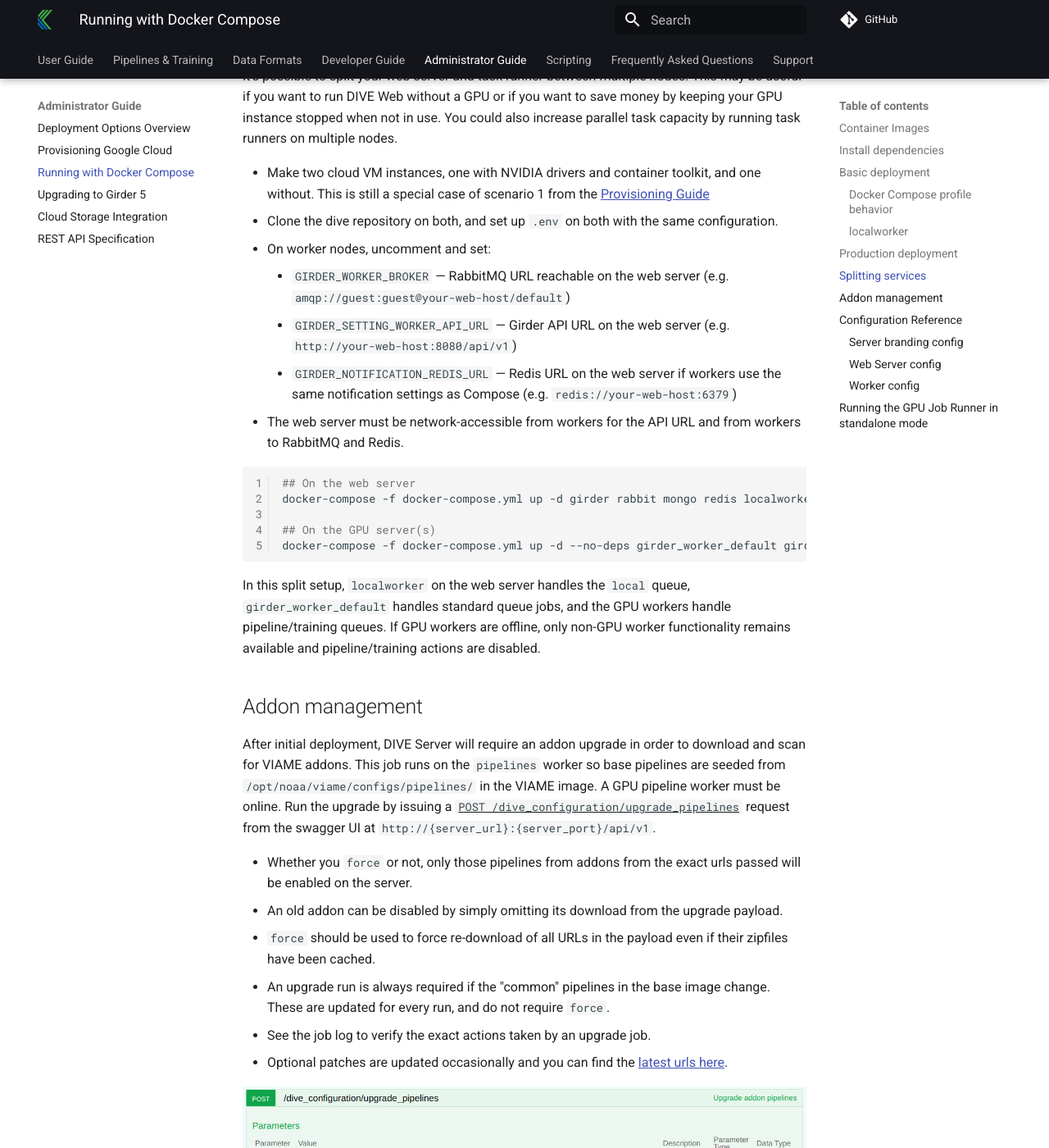
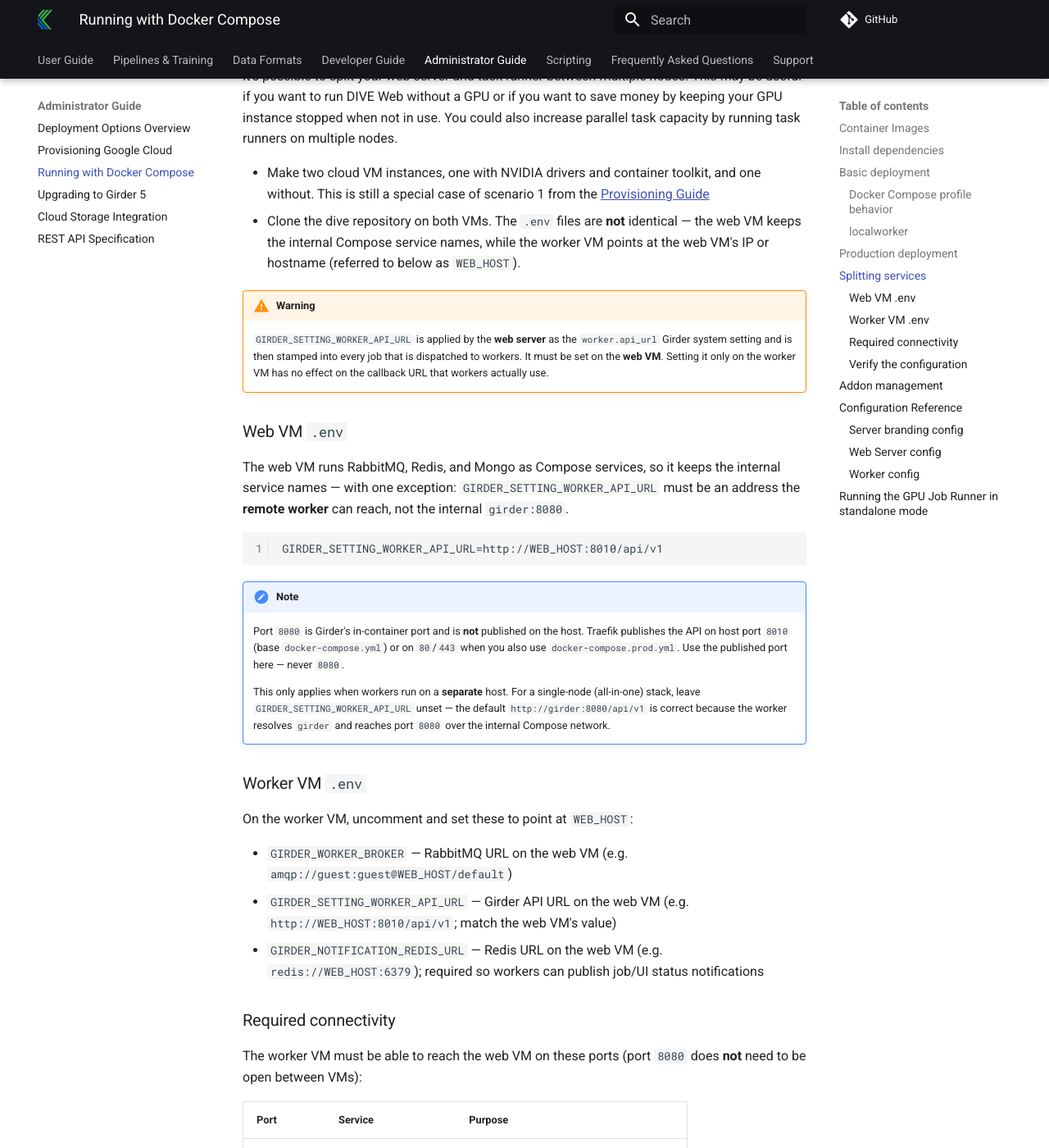
Before and after one commit to Kitware/dive, an MkDocs documentation site: the page built from docs/Deployment-Docker-Compose.md, in a window 1280 px wide and 1400 px high, scrolled down 4034 px. Shown: the whole window at 82% size. Built offline with MkDocs 1.6.1 and Material for MkDocs 9.7.7, drawn with Linux system fonts in a browser that asks for light colours; comment, search, counter and statistics services are not loaded; some of the changed text lies outside the part shown.

Commit message:
update deployment docs for multiple vms not in the same docker compose stack

````diff
--- a/docs/Deployment-Docker-Compose.md
+++ b/docs/Deployment-Docker-Compose.md
@@ -117,12 +117,45 @@ docker-compose -f docker-compose.yml -f docker-compose.prod.yml up -d --scale gi
 It's possible to split your web server and task runner between multiple nodes.  This may be useful if you want to run DIVE Web without a GPU or if you want to save money by keeping your GPU instance stopped when not in use.  You could also increase parallel task capacity by running task runners on multiple nodes.
 
 * Make two cloud VM instances, one with NVIDIA drivers and container toolkit, and one without.  This is still a special case of scenario 1 from the [Provisioning Guide](Deployment-Provision.md)
-* Clone the dive repository on both, and set up `.env` on both with the same configuration.
-* On worker nodes, uncomment and set:
-    * `GIRDER_WORKER_BROKER` — RabbitMQ URL reachable on the web server (e.g. `amqp://guest:guest@your-web-host/default`)
-    * `GIRDER_SETTING_WORKER_API_URL` — Girder API URL on the web server (e.g. `http://your-web-host:8080/api/v1`)
-    * `GIRDER_NOTIFICATION_REDIS_URL` — Redis URL on the web server if workers use the same notification settings as Compose (e.g. `redis://your-web-host:6379`)
-* The web server must be network-accessible from workers for the API URL and from workers to RabbitMQ and Redis.
+* Clone the dive repository on both VMs. The `.env` files are **not** identical — the web VM keeps the internal Compose service names, while the worker VM points at the web VM's IP or hostname (referred to below as `WEB_HOST`).
+
+!!! warning
+
+    `GIRDER_SETTING_WORKER_API_URL` is applied by the **web server** as the `worker.api_url` Girder system setting and is then stamped into every job that is dispatched to workers. It must be set on the **web VM**. Setting it only on the worker VM has no effect on the callback URL that workers actually use.
+
+### Web VM `.env`
+
+The web VM runs RabbitMQ, Redis, and Mongo as Compose services, so it keeps the internal service names — with one exception: `GIRDER_SETTING_WORKER_API_URL` must be an address the **remote worker** can reach, not the internal `girder:8080`.
+
+```
+GIRDER_SETTING_WORKER_API_URL=http://WEB_HOST:8010/api/v1
+```
+
+!!! note
+
+    Port `8080` is Girder's in-container port and is **not** published on the host. Traefik publishes the API on host port `8010` (base `docker-compose.yml`) or on `80`/`443` when you also use `docker-compose.prod.yml`. Use the published port here — never `8080`.
+
+    This only applies when workers run on a **separate** host. For a single-node (all-in-one) stack, leave `GIRDER_SETTING_WORKER_API_URL` unset — the default `http://girder:8080/api/v1` is correct because the worker resolves `girder` and reaches port `8080` over the internal Compose network.
+
+### Worker VM `.env`
+
+On the worker VM, uncomment and set these to point at `WEB_HOST`:
+
+* `GIRDER_WORKER_BROKER` — RabbitMQ URL on the web VM (e.g. `amqp://guest:guest@WEB_HOST/default`)
+* `GIRDER_SETTING_WORKER_API_URL` — Girder API URL on the web VM (e.g. `http://WEB_HOST:8010/api/v1`; match the web VM's value)
+* `GIRDER_NOTIFICATION_REDIS_URL` — Redis URL on the web VM (e.g. `redis://WEB_HOST:6379`); required so workers can publish job/UI status notifications
+
+### Required connectivity
+
+The worker VM must be able to reach the web VM on these ports (port `8080` does **not** need to be open between VMs):
+
+| Port | Service | Purpose |
+|------|---------|---------|
+| `8010` | Girder API (via Traefik) | Worker fetches job data and uploads results |
+| `5672` | RabbitMQ | Celery message broker |
+| `6379` | Redis | Job/UI status notifications |
+
+You can verify reachability from the worker VM with `nc -zv WEB_HOST 8010 5672 6379`.
 
 ``` bash
 ## On the web server
@@ -133,6 +166,16 @@ docker-compose -f docker-compose.yml up -d --no-deps girder_worker_default girde
 ```
 
 In this split setup, `localworker` on the web server handles the `local` queue, `girder_worker_default` handles standard queue jobs, and the GPU workers handle pipeline/training queues. If GPU workers are offline, only non-GPU worker functionality remains available and pipeline/training actions are disabled.
+
+### Verify the configuration
+
+After the stack is up, confirm the web server is handing out the correct callback URL (not the internal `girder:8080` default). From the web VM's Swagger page or via curl:
+
+```
+GET /api/v1/system/setting?key=worker.api_url
+```
+
+This must return your `http://WEB_HOST:8010/api/v1` value. If it still shows `http://girder:8080/api/v1`, the web VM's `GIRDER_SETTING_WORKER_API_URL` was not applied — jobs will appear to dispatch (and `GET /worker/status` will look healthy, since that only reflects broker connectivity) but will stall because remote workers cannot reach `girder:8080`.
 
 ## Addon management
 
@@ -190,7 +233,7 @@ This image contains both the backend and client.
 | GIRDER_ADMIN_PASS | `letmein` | admin password |
 | GIRDER_WORKER_BROKER | `amqp://guest:guest@rabbit/default` | RabbitMQ connection string (Celery broker) |
 | GIRDER_WORKER_BACKEND | `rpc://guest:guest@localhost/` | Celery result backend (RPC) |
-| GIRDER_SETTING_WORKER_API_URL | `http://girder:8080/api/v1` | Girder REST API URL used by workers |
+| GIRDER_SETTING_WORKER_API_URL | `http://girder:8080/api/v1` | Girder REST API URL used by workers. Default is correct for a single-node stack; override with the web host's published URL (e.g. `http://WEB_HOST:8010/api/v1`) only for [split deployments](#splitting-services). |
 | GIRDER_NOTIFICATION_REDIS_URL | `redis://redis:6379` | Redis URL for notification fan-out |
 | GIRDER_STATIC_ROOT_DIR | `/opt/dive/clients/girder` | Built web client static files (set in image/Compose) |
 
````
